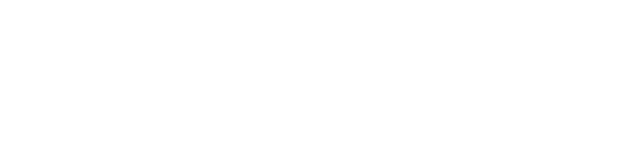
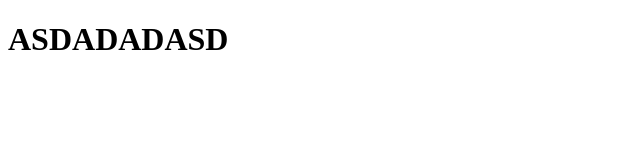
Before and after one commit to SantiagoMerlo1337/abs-ingenieria-landing, a plain HTML site: page index.html in a window 1280 px wide. Shown: the whole page, without its empty margins (0-640 px from the left). Drawn offline with Linux system fonts and the light colour scheme.

Commit message:
commit de prueba

```diff
--- a/index.html
+++ b/index.html
@@ -7,6 +7,6 @@
     <title>ABS Ingenieria</title>
 </head>
 <body>
-
+    <h1>ASDADADASD</h1>
 </body>
 </html>
```
